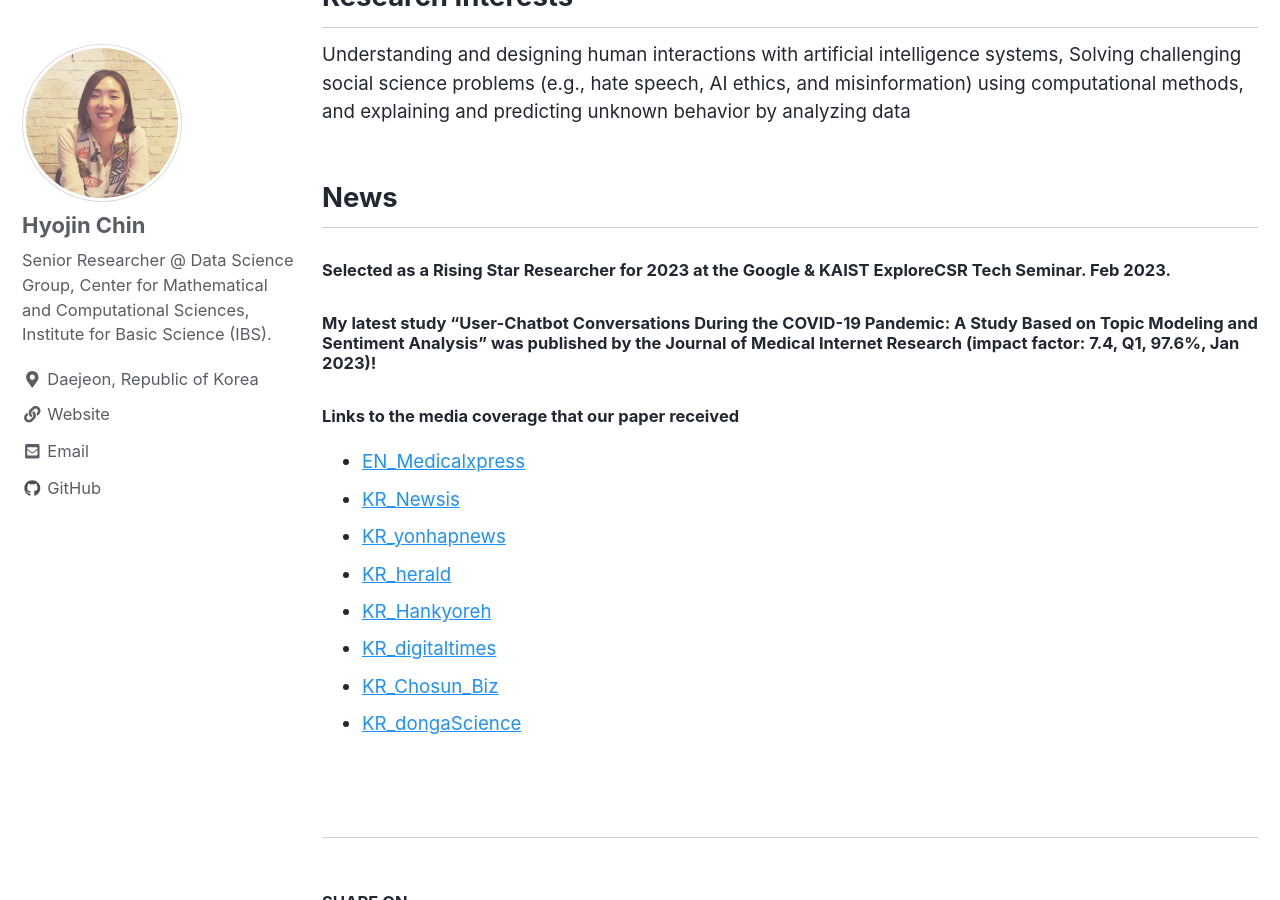
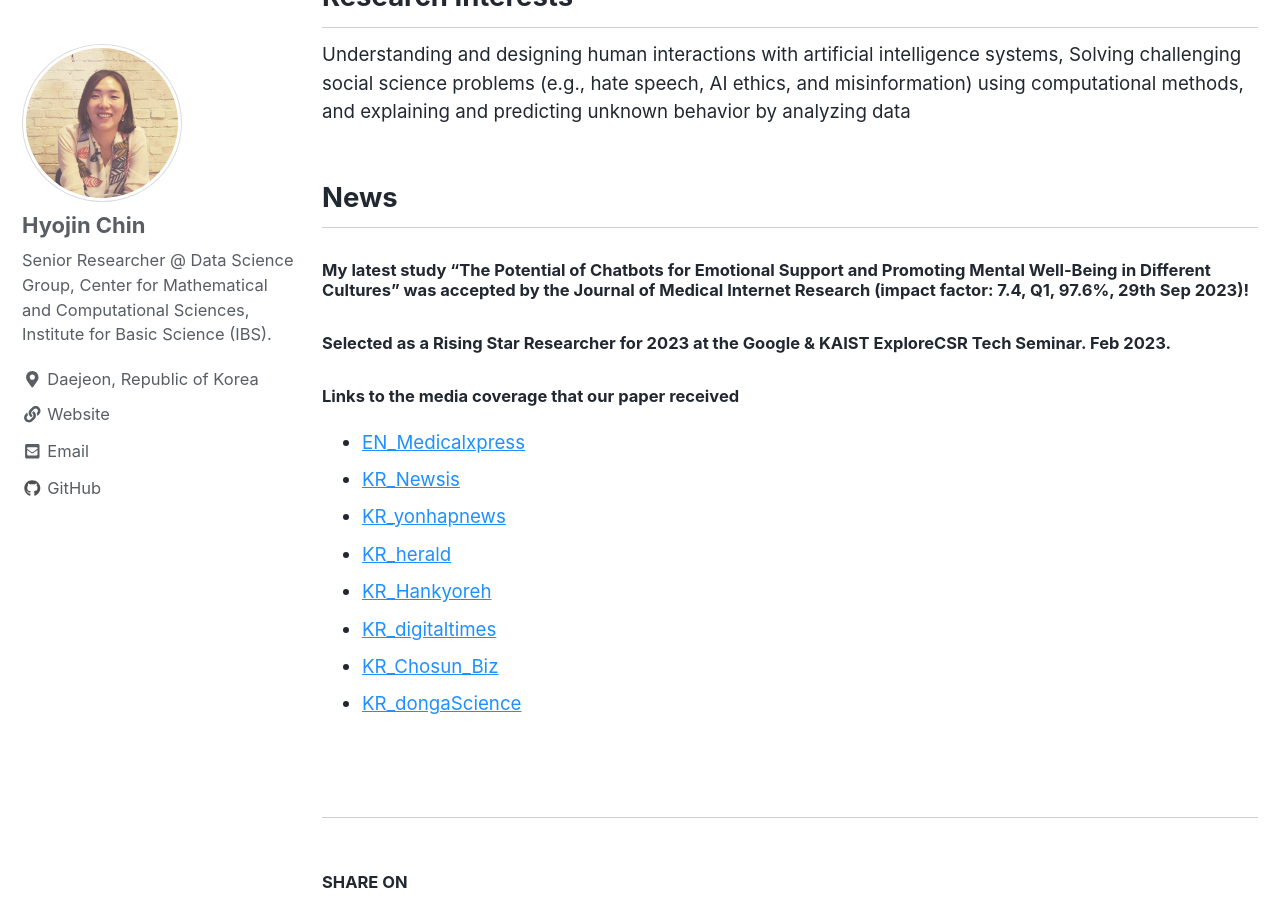
Before and after one commit to tesschin/tesschin.github.io, a Jekyll site: the page built from index.md, in a window 1280 px wide and 900 px high, scrolled down 794 px. Built offline with Jekyll 4.4.1, drawn with Linux system fonts in a browser that asks for light colours; nearby versions of some CDN libraries; the list of posts is cut into pages by our own code.

Commit message:
Update index.md

```diff
--- a/index.md
+++ b/index.md
@@ -25,8 +25,8 @@ Understanding and designing human interactions with artificial intelligence syst
 
 
 ## News
+#### My latest study "The Potential of Chatbots for Emotional Support and Promoting Mental Well-Being in Different Cultures" was accepted by the Journal of Medical Internet Research (impact factor: 7.4, Q1, 97.6%, 29th Sep 2023)!
 #### Selected as a Rising Star Researcher for 2023 at the Google & KAIST ExploreCSR Tech Seminar. Feb 2023.
-#### My latest study "User-Chatbot Conversations During the COVID-19 Pandemic: A Study Based on Topic Modeling and Sentiment Analysis" was published by the Journal of Medical Internet Research (impact factor: 7.4, Q1, 97.6%, Jan 2023)!
 #### Links to the media coverage that our paper received
  - [EN_Medicalxpress](https://medicalxpress.com/news/2023-01-people-interacted-chatbots-covid-pandemic.html)
  - [KR_Newsis](https://newsis.com/view/?id=NISX20230118_0002163201&cID=10807&pID=10800)
```
